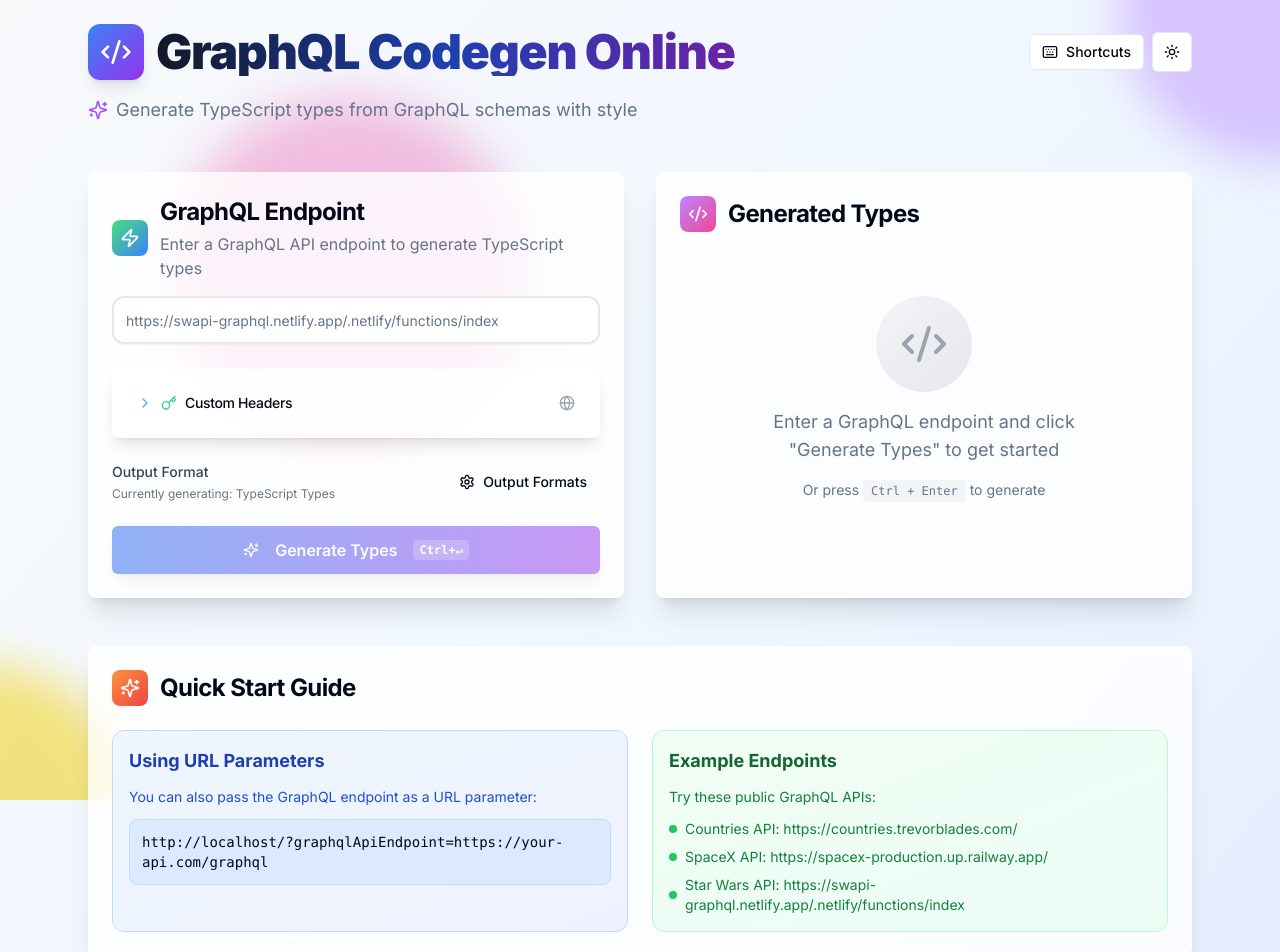
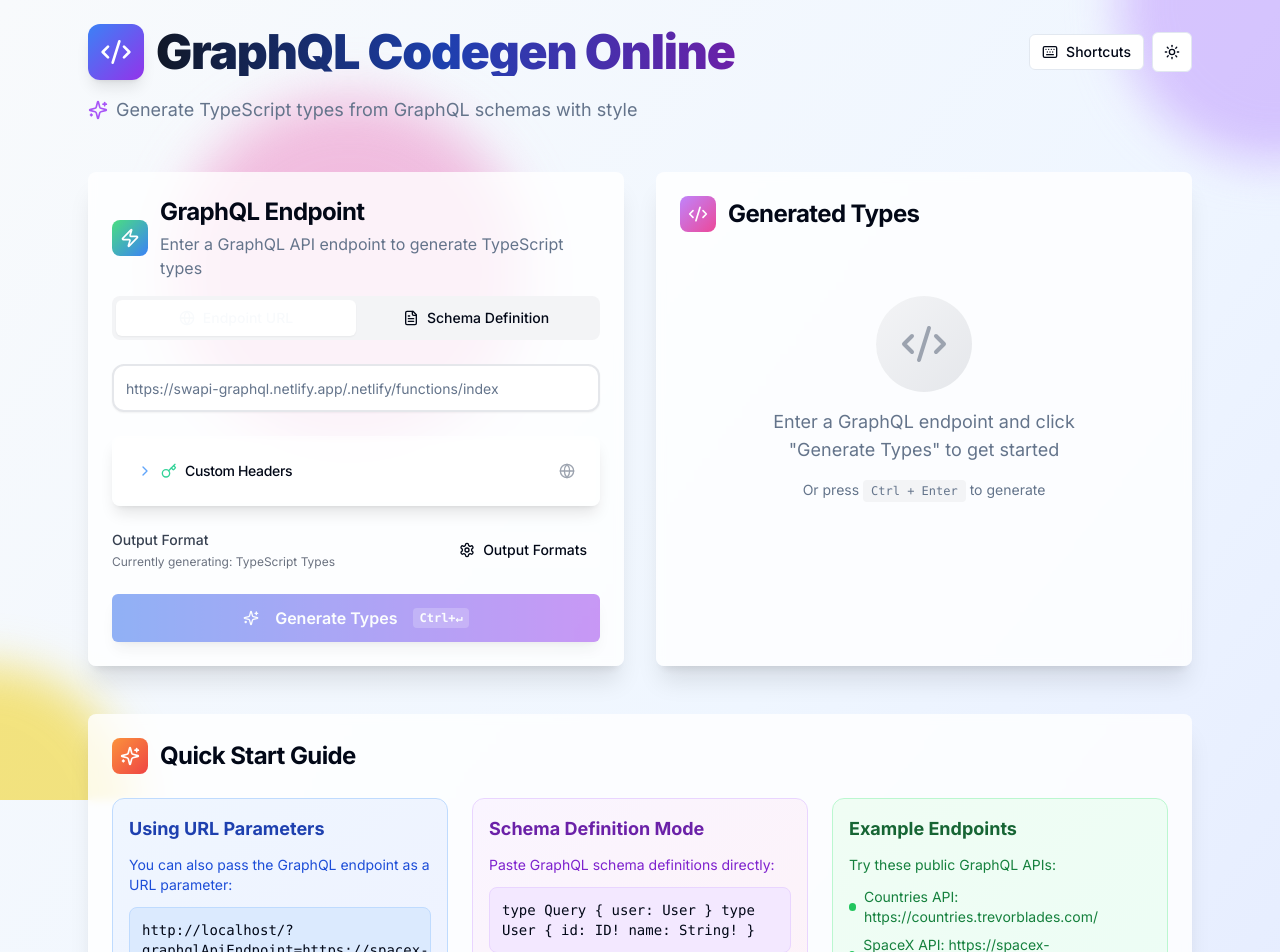
Before and after one commit to Dendekky/dendekky-graphql-codegen, a Next.js app: page / in a window 1280 px wide. Shown: the top 952 px of the page. Built offline with nearby package versions, Linux system fonts and the light colour scheme.

Commit message:
feat: implement input mode toggle for GraphQL endpoint and schema definition, enhancing user experience in GraphQLCodegenContent

```diff
--- a/app/page.tsx
+++ b/app/page.tsx
@@ -31,6 +31,8 @@
 import { HeadersInput } from '@/components/headers-input';
 import { OutputFormatModal } from '@/components/output-format-modal';
 import { OUTPUT_FORMATS } from '@/components/output-format-selector';
+import { InputModeToggle } from '@/components/input-mode-toggle';
+import { SchemaInput } from '@/components/schema-input';
 import {
   useCodegenStore,
   useRequiresDocuments,
@@ -44,8 +46,12 @@
 
   // Zustand store hooks
   const {
+    inputMode,
+    setInputMode,
     endpoint,
     setEndpoint,
+    schemaDefinition,
+    setSchemaDefinition,
     headers,
     setHeaders,
     outputFormats,
@@ -82,8 +88,12 @@
     e?.preventDefault();
 
     if (!canGenerate) {
-      if (!endpoint.trim()) {
+      if (inputMode === 'endpoint' && !endpoint.trim()) {
         setError('Please enter a GraphQL endpoint');
+        return;
+      }
+      if (inputMode === 'schema' && !schemaDefinition.trim()) {
+        setError('Please enter a GraphQL schema definition');
         return;
       }
       if (requiresDocuments && !documents.trim()) {
@@ -110,11 +120,12 @@
 
     try {
       const response = await generateTypes(
-        endpoint.trim(),
+        inputMode === 'endpoint' ? endpoint.trim() : schemaDefinition.trim(),
         headers,
         outputFormats,
         documents,
-        controller.signal
+        controller.signal,
+        inputMode === 'schema'
       );
 
       // Don't process if request was cancelled
@@ -389,16 +400,25 @@
                 </div>
                 <div>
                   <CardTitle className='text-2xl font-bold'>
-                    GraphQL Endpoint
+                    {inputMode === 'endpoint'
+                      ? 'GraphQL Endpoint'
+                      : 'GraphQL Schema'}
                   </CardTitle>
                   <CardDescription className='text-base mt-1'>
-                    Enter a GraphQL API endpoint to generate TypeScript types
+                    {inputMode === 'endpoint'
+                      ? 'Enter a GraphQL API endpoint to generate TypeScript types'
+                      : 'Paste your GraphQL schema definition to generate TypeScript types'}
                   </CardDescription>
                 </div>
               </div>
             </CardHeader>
             <CardContent>
               <form onSubmit={handleSubmit} className='space-y-6'>
+                {/* Input Mode Toggle */}
+                <InputModeToggle mode={inputMode} onChange={setInputMode} />
+
+                {/* Dynamic Input Based on Mode */}
+                {inputMode === 'endpoint' ? (
                   <div className='relative'>
                     <Input
                       type='url'
@@ -409,9 +429,17 @@
                       className='h-12 text-base border-2 border-gray-200 dark:border-gray-700 focus:border-blue-500 dark:focus:border-blue-400 rounded-xl shadow-sm transition-all duration-200'
                     />
                   </div>
+                ) : (
+                  <SchemaInput
+                    value={schemaDefinition}
+                    onChange={setSchemaDefinition}
+                  />
+                )}
 
-                {/* Headers Input */}
+                {/* Headers Input - Only show for endpoint mode */}
+                {inputMode === 'endpoint' && (
                   <HeadersInput headers={headers} onChange={setHeaders} />
+                )}
 
                 {/* Output Format Modal */}
                 <div className='flex items-center justify-between'>
@@ -690,7 +718,7 @@
             </div>
           </CardHeader>
           <CardContent className='space-y-6'>
-            <div className='grid md:grid-cols-2 gap-6'>
+            <div className='grid md:grid-cols-2 lg:grid-cols-3 gap-6'>
               <div className='p-4 bg-gradient-to-br from-blue-50 to-indigo-50 dark:from-blue-950/50 dark:to-indigo-950/50 rounded-xl border border-blue-200 dark:border-blue-800'>
                 <h3 className='font-bold text-lg mb-3 text-blue-800 dark:text-blue-200'>
                   Using URL Parameters
@@ -700,9 +728,29 @@
                 </p>
                 <code className='block p-3 bg-blue-100 dark:bg-blue-900/50 rounded-lg text-sm font-mono border border-blue-200 dark:border-blue-700'>
                   {typeof window !== 'undefined' && window.location.origin}
-                  /?graphqlApiEndpoint=https://your-api.com/graphql
+                  /?graphqlApiEndpoint=https://spacex-production.up.railway.app/
                 </code>
               </div>
+
+              <div className='p-4 bg-gradient-to-br from-purple-50 to-pink-50 dark:from-purple-950/50 dark:to-pink-950/50 rounded-xl border border-purple-200 dark:border-purple-800'>
+                <h3 className='font-bold text-lg mb-3 text-purple-800 dark:text-purple-200'>
+                  Schema Definition Mode
+                </h3>
+                <p className='text-sm text-purple-700 dark:text-purple-300 mb-3'>
+                  Paste GraphQL schema definitions directly:
+                </p>
+                <code className='block p-3 bg-purple-100 dark:bg-purple-900/50 rounded-lg text-sm font-mono border border-purple-200 dark:border-purple-700'>
+                  {`type Query {
+  user: User
+}
+
+type User {
+  id: ID!
+  name: String!
+}`}
+                </code>
+              </div>
+
               <div className='p-4 bg-gradient-to-br from-green-50 to-emerald-50 dark:from-green-950/50 dark:to-emerald-950/50 rounded-xl border border-green-200 dark:border-green-800'>
                 <h3 className='font-bold text-lg mb-3 text-green-800 dark:text-green-200'>
                   Example Endpoints
@@ -750,9 +798,11 @@
           </CardHeader>
           <CardContent className='prose prose-lg max-w-none dark:prose-invert'>
             <p className='text-gray-600 dark:text-gray-300 mb-6'>
-              Transform your GraphQL schemas into TypeScript types instantly with our free online GraphQL Codegen tool.
-              No installation required - just paste your GraphQL endpoint and generate production-ready TypeScript types,
-              React Query hooks, GraphQL Request SDKs, and more.
+              Transform your GraphQL schemas into TypeScript types instantly
+              with our free online GraphQL Codegen tool. No installation
+              required - just paste your GraphQL endpoint and generate
+              production-ready TypeScript types, React Query hooks, GraphQL
+              Request SDKs, and more.
             </p>
 
             <h3 className='text-xl font-semibold mb-4 text-gray-900 dark:text-white'>
@@ -760,31 +810,54 @@
             </h3>
             <div className='grid md:grid-cols-2 gap-4 not-prose'>
               <div className='p-4 bg-gradient-to-br from-blue-50 to-indigo-50 dark:from-blue-950/50 dark:to-indigo-950/50 rounded-lg border border-blue-200 dark:border-blue-800'>
-                <h4 className='font-semibold text-blue-800 dark:text-blue-200 mb-2'>Multiple Output Formats</h4>
-                <p className='text-sm text-blue-700 dark:text-blue-300'>TypeScript types, React Query hooks, GraphQL Request SDK, Typed Document Nodes, and more.</p>
+                <h4 className='font-semibold text-blue-800 dark:text-blue-200 mb-2'>
+                  Multiple Output Formats
+                </h4>
+                <p className='text-sm text-blue-700 dark:text-blue-300'>
+                  TypeScript types, React Query hooks, GraphQL Request SDK,
+                  Typed Document Nodes, and more.
+                </p>
               </div>
 
               <div className='p-4 bg-gradient-to-br from-green-50 to-emerald-50 dark:from-green-950/50 dark:to-emerald-950/50 rounded-lg border border-green-200 dark:border-green-800'>
-                <h4 className='font-semibold text-green-800 dark:text-green-200 mb-2'>Custom Headers Support</h4>
-                <p className='text-sm text-green-700 dark:text-green-300'>Work with authenticated APIs using Bearer tokens, API keys, and custom headers.</p>
+                <h4 className='font-semibold text-green-800 dark:text-green-200 mb-2'>
+                  Custom Headers Support
+                </h4>
+                <p className='text-sm text-green-700 dark:text-green-300'>
+                  Work with authenticated APIs using Bearer tokens, API keys,
+                  and custom headers.
+                </p>
               </div>
 
               <div className='p-4 bg-gradient-to-br from-purple-50 to-pink-50 dark:from-purple-950/50 dark:to-pink-950/50 rounded-lg border border-purple-200 dark:border-purple-800'>
-                <h4 className='font-semibold text-purple-800 dark:text-purple-200 mb-2'>Real-time Generation</h4>
-                <p className='text-sm text-purple-700 dark:text-purple-300'>Instant code generation with performance metrics and file size tracking.</p>
+                <h4 className='font-semibold text-purple-800 dark:text-purple-200 mb-2'>
+                  Real-time Generation
+                </h4>
+                <p className='text-sm text-purple-700 dark:text-purple-300'>
+                  Instant code generation with performance metrics and file size
+                  tracking.
+                </p>
               </div>
 
               <div className='p-4 bg-gradient-to-br from-orange-50 to-red-50 dark:from-orange-950/50 dark:to-red-950/50 rounded-lg border border-orange-200 dark:border-orange-800'>
-                <h4 className='font-semibold text-orange-800 dark:text-orange-200 mb-2'>Developer-Friendly</h4>
-                <p className='text-sm text-orange-700 dark:text-orange-300'>Copy to clipboard, download files, keyboard shortcuts, and dark mode support.</p>
+                <h4 className='font-semibold text-orange-800 dark:text-orange-200 mb-2'>
+                  Developer-Friendly
+                </h4>
+                <p className='text-sm text-orange-700 dark:text-orange-300'>
+                  Copy to clipboard, download files, keyboard shortcuts, and
+                  dark mode support.
+                </p>
               </div>
             </div>
 
             <div className='mt-6 p-4 bg-gradient-to-r from-gray-50 to-slate-50 dark:from-gray-900 dark:to-slate-900 rounded-lg border border-gray-200 dark:border-gray-700'>
-               <h4 className='font-semibold text-gray-800 dark:text-gray-200 mb-2'>💝 Free & Secure</h4>
+              <h4 className='font-semibold text-gray-800 dark:text-gray-200 mb-2'>
+                💝 Free & Secure
+              </h4>
               <p className='text-sm text-gray-600 dark:text-gray-300'>
-                 No registration required, secure server-side processing, and completely open-source.
-                 We don&apos;t store your GraphQL schemas or generated code.
+                No registration required, secure server-side processing, and
+                completely open-source. We don&apos;t store your GraphQL schemas
+                or generated code.
               </p>
             </div>
           </CardContent>
--- /dev/null
+++ b/components/input-mode-toggle.tsx
@@ -0,0 +1,51 @@
+'use client'
+
+import { Button } from '@/components/ui/button'
+import { Globe, FileText } from 'lucide-react'
+import { cn } from '@/lib/utils'
+
+interface InputModeToggleProps {
+  mode: 'endpoint' | 'schema'
+  onChange: (mode: 'endpoint' | 'schema') => void
+  className?: string
+}
+
+export function InputModeToggle({ mode, onChange, className }: InputModeToggleProps) {
+  return (
+    <div className={cn("flex p-1 bg-gray-100 dark:bg-gray-800 rounded-lg", className)}>
+      <Button
+        type="button"
+        variant={mode === 'endpoint' ? 'default' : 'ghost'}
+        size="sm"
+        onClick={() => onChange('endpoint')}
+        className={cn(
+          "flex-1 flex items-center gap-2 transition-all duration-200",
+          mode === 'endpoint'
+            ? "bg-white dark:bg-gray-700 shadow-sm"
+            : "hover:bg-gray-200 dark:hover:bg-gray-700"
+        )}
+      >
+        <Globe className="h-4 w-4" />
+        <span className="hidden sm:inline">Endpoint URL</span>
+        <span className="sm:hidden">URL</span>
+      </Button>
+
+      <Button
+        type="button"
+        variant={mode === 'schema' ? 'default' : 'ghost'}
+        size="sm"
+        onClick={() => onChange('schema')}
+        className={cn(
+          "flex-1 flex items-center gap-2 transition-all duration-200",
+          mode === 'schema'
+            ? "bg-white dark:bg-gray-700 shadow-sm"
+            : "hover:bg-gray-200 dark:hover:bg-gray-700"
+        )}
+      >
+        <FileText className="h-4 w-4" />
+        <span className="hidden sm:inline">Schema Definition</span>
+        <span className="sm:hidden">Schema</span>
+      </Button>
+    </div>
+  )
+}
--- /dev/null
+++ b/components/schema-input.tsx
@@ -0,0 +1,75 @@
+'use client'
+
+import { Textarea } from '@/components/ui/textarea'
+import { Badge } from '@/components/ui/badge'
+import { FileText, AlertCircle } from 'lucide-react'
+
+interface SchemaInputProps {
+  value: string
+  onChange: (value: string) => void
+  placeholder?: string
+  className?: string
+}
+
+export function SchemaInput({
+  value,
+  onChange,
+  placeholder = "Paste your GraphQL schema definition here...",
+  className = ""
+}: SchemaInputProps) {
+  const handleChange = (e: React.ChangeEvent<HTMLTextAreaElement>) => {
+    onChange(e.target.value)
+  }
+
+  const lineCount = value.split('\n').length
+
+  return (
+    <div className="space-y-3">
+      <div className="flex items-center justify-between">
+        <div className="flex items-center space-x-2">
+          <FileText className="h-4 w-4 text-gray-500" />
+          <span className="text-sm font-medium text-gray-700 dark:text-gray-300">
+            GraphQL Schema Definition
+          </span>
+        </div>
+        <div className="flex items-center space-x-2">
+          {value && (
+            <Badge variant="outline" className="text-xs">
+              {lineCount} lines
+            </Badge>
+          )}
+          <Badge variant="outline" className="text-xs">
+            SDL Format
+          </Badge>
+        </div>
+      </div>
+
+      <div className="relative">
+        <Textarea
+          value={value}
+          onChange={handleChange}
+          placeholder={placeholder}
+          className={`font-mono text-sm min-h-[200px] resize-y border-2 border-gray-200 dark:border-gray-700 focus:border-blue-500 dark:focus:border-blue-400 rounded-xl shadow-sm transition-all duration-200 ${className}`}
+        />
+
+        {!value && (
+          <div className="absolute inset-0 flex items-center justify-center pointer-events-none">
+            <div className="text-center text-gray-400 dark:text-gray-500">
+              <FileText className="h-12 w-12 mx-auto mb-2 opacity-50" />
+              <p className="text-sm">Paste your GraphQL schema here</p>
+              <p className="text-xs mt-1">Schema Definition Language (SDL) format</p>
+            </div>
+          </div>
+        )}
+      </div>
+
+      <div className="flex items-start space-x-2 text-xs text-gray-500 dark:text-gray-400">
+        <AlertCircle className="h-3 w-3 mt-0.5 flex-shrink-0" />
+        <p>
+          Expected format: GraphQL Schema Definition Language (SDL).
+          Example: <code className="bg-gray-100 dark:bg-gray-800 px-1 rounded">type Query {`{`} hello: String {`}`}</code>
+        </p>
+      </div>
+    </div>
+  )
+}
--- a/lib/actions.ts
+++ b/lib/actions.ts
@@ -1,7 +1,7 @@
 'use server'
 
 import { codegen } from '@graphql-codegen/core'
-import { printSchema, parse, GraphQLSchema } from 'graphql'
+import { printSchema, parse, GraphQLSchema, buildClientSchema, getIntrospectionQuery, introspectionFromSchema, buildSchema } from 'graphql'
 import * as typescriptPlugin from '@graphql-codegen/typescript'
 import * as typescriptOperationsPlugin from '@graphql-codegen/typescript-operations'
 import * as typescriptResolversPlugin from '@graphql-codegen/typescript-resolvers'
@@ -19,7 +19,8 @@
 }
 
 interface GenerateTypesRequest {
-  endpoint: string
+  endpoint?: string
+  schemaDefinition?: string
   headers?: Record<string, string>
   outputFormats: string[]
   documents?: string
@@ -118,14 +119,25 @@
 }
 
 export async function generateTypes(
-  endpoint: string,
+  endpointOrSchema: string,
   headers?: Record<string, string>,
   outputFormats: string[] = ['typescript'],
   documents?: string,
-  signal?: AbortSignal
+  signal?: AbortSignal,
+  isSchemaDefinition?: boolean
 ) {
   try {
-    // Dynamic import to avoid SSR issues with GraphQL Tools
+    let schema: GraphQLSchema;
+
+    if (isSchemaDefinition) {
+      // Handle direct schema definition
+      try {
+        schema = buildSchema(endpointOrSchema);
+      } catch (parseError) {
+        throw new Error(`Invalid GraphQL schema definition: ${parseError instanceof Error ? parseError.message : 'Unknown parsing error'}`);
+      }
+    } else {
+      // Handle URL endpoint (existing logic)
       const { loadSchema } = await import('@graphql-tools/load')
       const { UrlLoader } = await import('@graphql-tools/url-loader')
 
@@ -148,7 +160,9 @@
         })
       }
 
-    const schema = await loadSchema(endpoint, schemaOptions)
+      schema = await loadSchema(endpointOrSchema, schemaOptions)
+    }
+
     const config = generateConfig(schema, outputFormats, documents)
     const output = await codegen(config)
 
--- a/lib/store.ts
+++ b/lib/store.ts
@@ -4,7 +4,9 @@
 
 export interface CodegenState {
   // Core form state
+  inputMode: 'endpoint' | 'schema'
   endpoint: string
+  schemaDefinition: string
   headers: Record<string, string>
   outputFormats: string[]
   documents: string
@@ -29,7 +31,9 @@
 
 export interface CodegenActions {
   // Form actions
+  setInputMode: (mode: 'endpoint' | 'schema') => void
   setEndpoint: (endpoint: string) => void
+  setSchemaDefinition: (schema: string) => void
   setHeaders: (headers: Record<string, string>) => void
   setOutputFormats: (formats: string[]) => void
   setDocuments: (documents: string) => void
@@ -67,7 +71,9 @@
 }
 
 const initialState: CodegenState = {
+  inputMode: 'endpoint',
   endpoint: getInitialEndpoint(),
+  schemaDefinition: '',
   headers: {},
   outputFormats: ['typescript'],
   documents: '',
@@ -88,7 +94,9 @@
       ...initialState,
 
       // Form actions
+      setInputMode: (inputMode) => set({ inputMode }, false, 'setInputMode'),
       setEndpoint: (endpoint) => set({ endpoint }, false, 'setEndpoint'),
+      setSchemaDefinition: (schemaDefinition) => set({ schemaDefinition }, false, 'setSchemaDefinition'),
 
       setHeaders: (headers) => set({ headers }, false, 'setHeaders'),
 
@@ -166,6 +174,8 @@
           ...initialState,
           // Preserve URL params endpoint if it exists
           endpoint: getInitialEndpoint() || '',
+          // Reset to endpoint mode when clearing
+          inputMode: 'endpoint',
         }, false, 'clearAll')
       },
 
@@ -192,7 +202,9 @@
       name: 'codegen-store',
       // Only store essential state in localStorage
       partialize: (state: CodegenStore) => ({
+        inputMode: state.inputMode,
         endpoint: state.endpoint,
+        schemaDefinition: state.schemaDefinition,
         headers: state.headers,
         outputFormats: state.outputFormats,
         documents: state.documents,
@@ -203,7 +215,9 @@
 
 // Selectors for commonly used combinations
 export const useFormState = () => useCodegenStore((state) => ({
+  inputMode: state.inputMode,
   endpoint: state.endpoint,
+  schemaDefinition: state.schemaDefinition,
   headers: state.headers,
   outputFormats: state.outputFormats,
   documents: state.documents,
@@ -235,7 +249,11 @@
     OUTPUT_FORMATS.find(f => f.id === format)?.requiresDocuments
   )
 
-  return state.endpoint.trim() &&
+  const hasValidInput = state.inputMode === 'endpoint'
+    ? state.endpoint.trim()
+    : state.schemaDefinition.trim()
+
+  return hasValidInput &&
          state.outputFormats.length > 0 &&
          (!requiresDocuments || state.documents.trim())
 })
```
Lines whose indentation alone changed are shown as unchanged.
